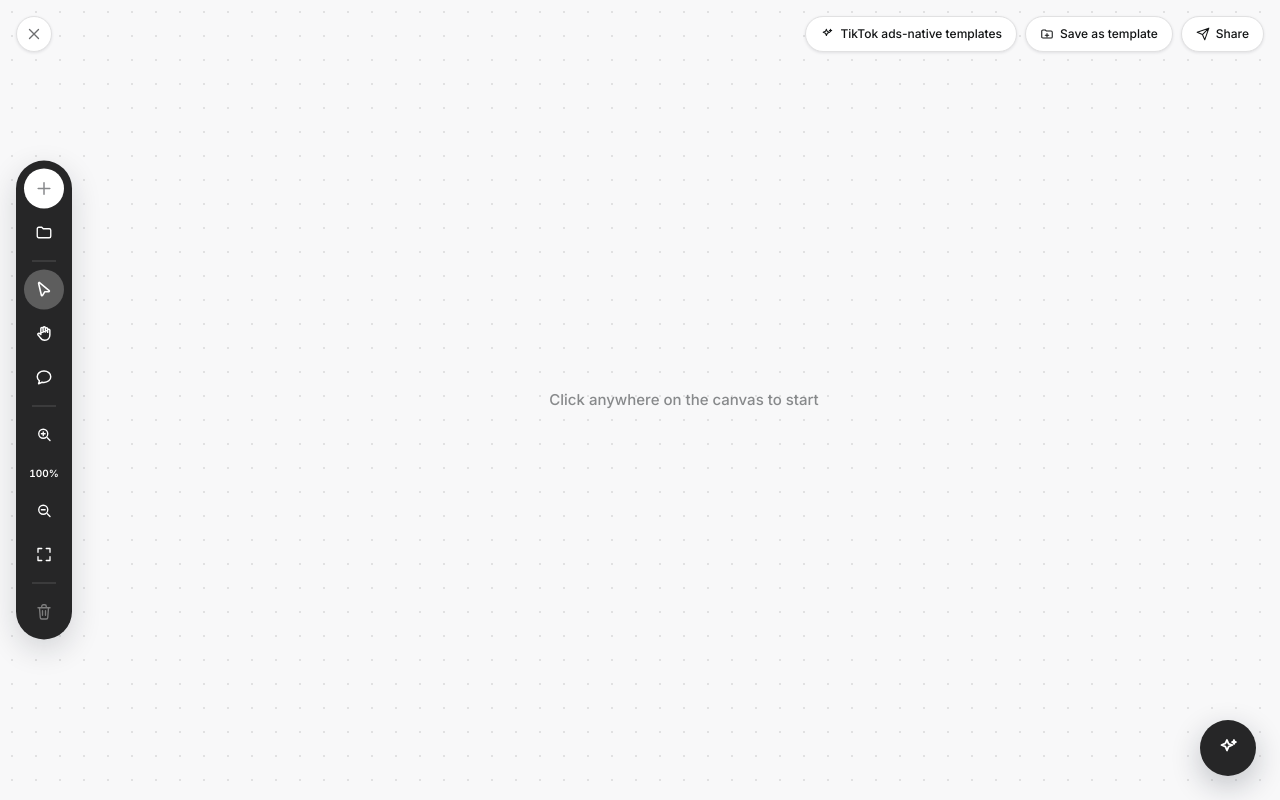
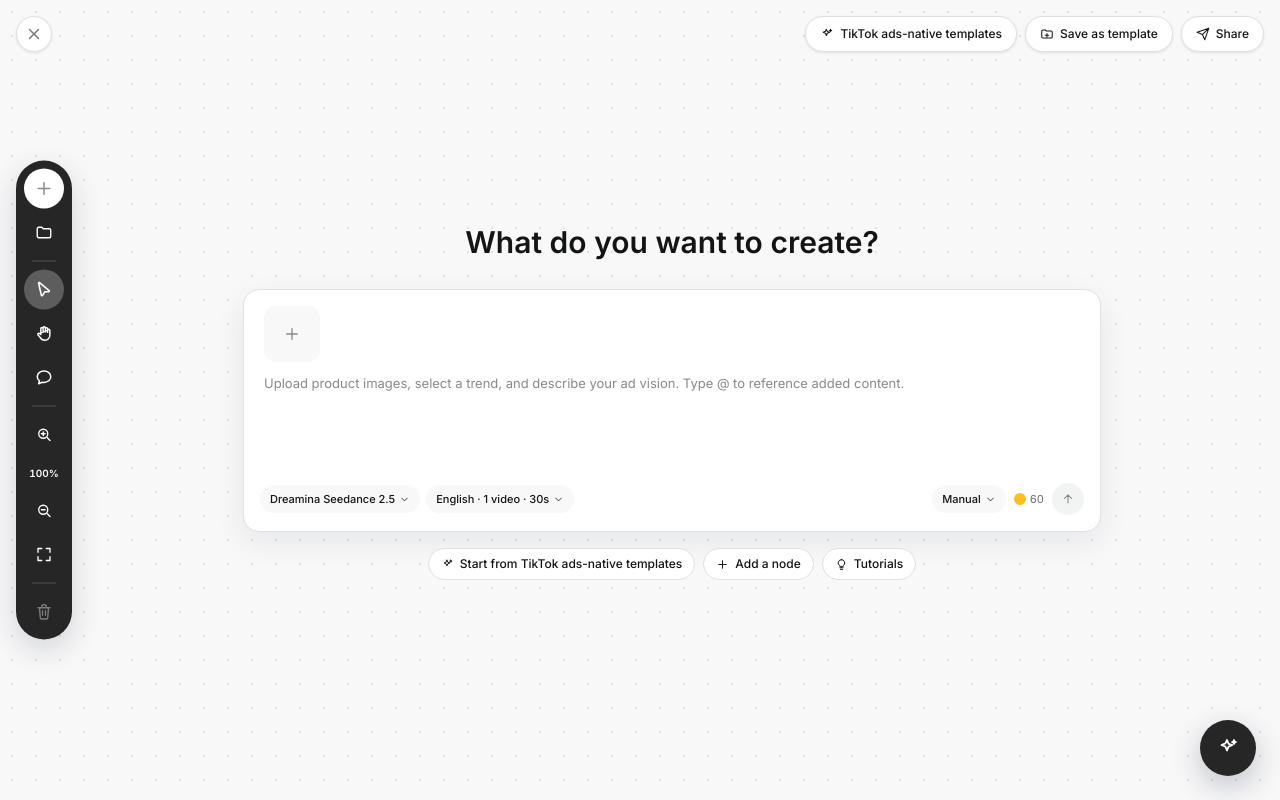
Before and after one commit to ivylinnn/Symphony-hackathon, a React (Vite) app: page / in a window 1280 px wide. Both pictures are taken after a click on the button "Canvas". Built offline with nearby package versions, Linux system fonts and the light colour scheme; a web font is replaced by a local one.

Commit message:
Drop the click-to-start step — the prompt box opens directly on an empty canvas
Co-Authored-By: Claude Fable 5 <noreply@anthropic.com>
Claude-Session: https://claude.ai/code/session_01TnTZqS8renCXspcRUS7duu

```diff
--- a/src/pages/canvas/index.tsx
+++ b/src/pages/canvas/index.tsx
@@ -270,9 +270,8 @@ function CanvasPage() {
     }
   }, [animateViewportTo]);
 
-  /** 空画布上点一下才唤起 composer；有节点后两者都让位。 */
+  /** 空画布直接展示 composer；有节点后自动让位。 */
   const isCanvasEmpty = nodes.length === 0;
-  const [isComposerOpen, setIsComposerOpen] = useState(false);
   /** Composer 提交后的过场：3 秒加载动画，然后节点才落画布。 */
   const [isLandingLoading, setIsLandingLoading] = useState(false);
 
@@ -281,7 +280,6 @@ function CanvasPage() {
    * 再落产品源工作流（产品图 + 品牌资产 → Product brief），镜头框住它。
    */
   const landProductWorkflow = useCallback(() => {
-    setIsComposerOpen(false);
     setIsLandingLoading(true);
     window.setTimeout(() => {
       setIsLandingLoading(false);
@@ -322,12 +320,6 @@ function CanvasPage() {
     // 视口还在缓动时立刻定格，否则框选/拉线的世界坐标会随动画漂移
     stopAnimation();
     setAddPanelAnchor(null);
-
-    // 空画布：点一下画布唤起 composer（提示词框）；加载过场中不响应
-    if (isCanvasEmpty && !isComposerOpen && !isLandingLoading && event.button === 0) {
-      setIsComposerOpen(true);
-      return;
-    }
 
     // 评论工具：点空白处落一条评论草稿
     if (tool === 'comment' && event.button === 0 && !isSpaceHeld) {
@@ -1079,6 +1071,21 @@ function CanvasPage() {
       removeNode(nodeId);
     },
     [addPrebuiltGraph, connectToBestInput, edges, executeNode, nodes, removeNode]
+  );
+
+  /** Audio Clips 空态点「Generate audio」：跑一段生成态，再展开完整配音面板。 */
+  const handleAudioGenerate = useCallback(
+    (nodeId: string) => {
+      const node = nodes.find((item) => item.id === nodeId);
+      if (!node || node.kind !== 'audio-clips' || node.audioReady || node.status === 'generating') {
+        return;
+      }
+      patchNode(nodeId, { status: 'generating', error: undefined });
+      window.setTimeout(() => {
+        patchNode(nodeId, { status: 'done', audioReady: true });
+      }, DEMO_GENERATING_MS);
+    },
+    [nodes, patchNode]
   );
 
   /** 变体集落地：生成中的容器先上画布，延时后把变体卡 patch 进去。 */
@@ -1494,6 +1501,7 @@ function CanvasPage() {
               onTextChange={handleTextChange}
               onStoryboardGenerate={handleStoryboardGenerate}
               onOperationGenerate={handleOperationGenerate}
+              onAudioGenerate={handleAudioGenerate}
               onVariationEvent={handleVariationEvent}
               isEditing={editDock?.nodeId === node.id}
               onExitEditor={exitEditMode}
@@ -1736,16 +1744,7 @@ function CanvasPage() {
         </div>
       ) : null}
 
-      {/* 空画布：先给一句轻提示，点画布唤起 composer */}
-      {isCanvasEmpty && !isComposerOpen && !isLandingLoading && !isStrategiesOpen ? (
-        <div className="pointer-events-none absolute inset-0 z-10 flex items-center justify-center pl-[88px]">
-          <span className="text-[15px] font-medium text-neutral-lowOnSurface">
-            Click anywhere on the canvas to start
-          </span>
-        </div>
-      ) : null}
-
-      {isCanvasEmpty && isComposerOpen && !isStrategiesOpen ? (
+      {isCanvasEmpty && !isLandingLoading && !isStrategiesOpen ? (
         <CanvasComposer
           onGenerateBrief={landProductWorkflow}
           onOpenTemplates={() => setIsStrategiesOpen(true)}
```
Also changed, not shown: 1 other file (tests, documents, lock files or other folders).
